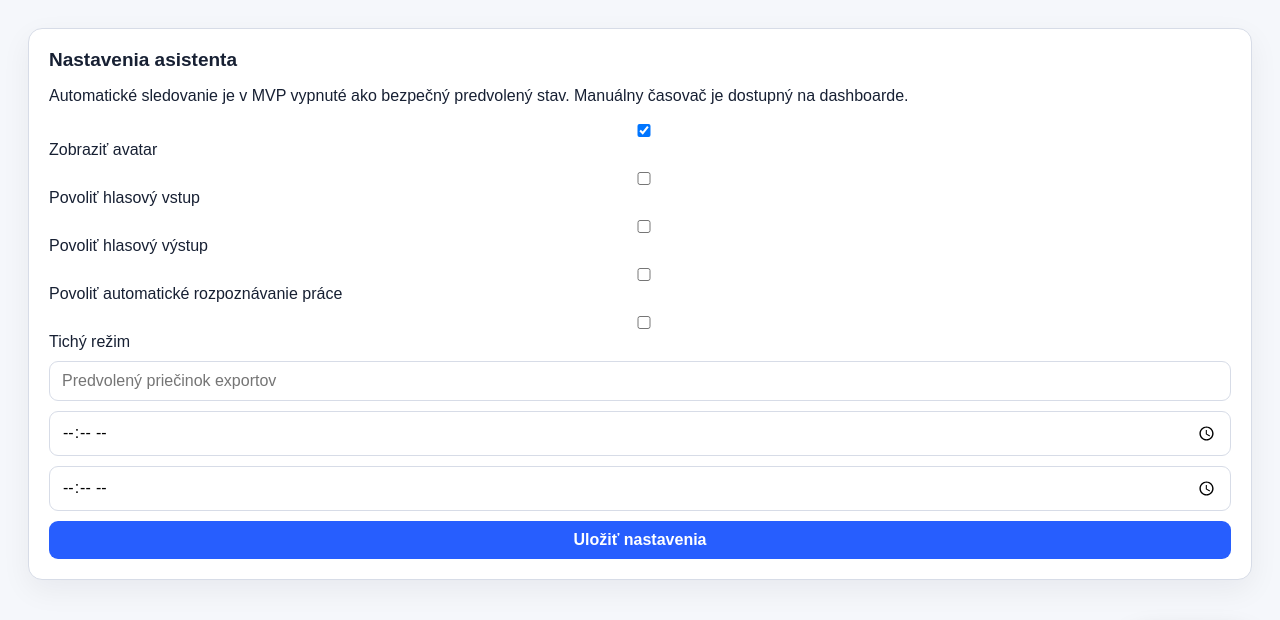
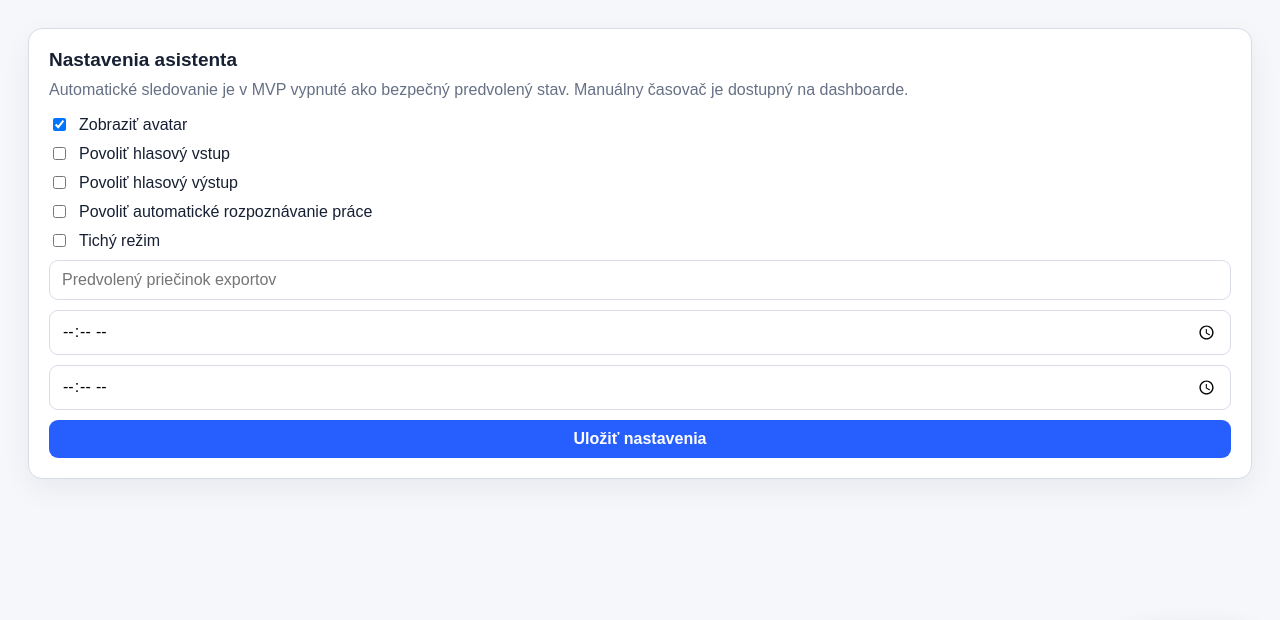
Before and after one commit to VanDeGall/EduTestor, a Flask app: page /settings in a window 1280 px wide. Shown: the part 94-714 px from the top of the page. Run offline with Flask 3, Linux system fonts and the light colour scheme; data comes from the database, SQL or seed files in the repository.

Commit message:
Polish MVP styling for settings and evidence

```diff
--- a/sdk_agent_app/static/style.css
+++ b/sdk_agent_app/static/style.css
@@ -96,6 +96,11 @@ body {
   font-size: 28px;
 }
 
+.muted {
+  color: var(--muted);
+  margin-top: -6px;
+}
+
 .active {
   border-color: var(--primary);
 }
@@ -123,6 +128,17 @@ button,
 }
 
 textarea { min-height: 86px; resize: vertical; }
+
+.check {
+  display: flex;
+  align-items: center;
+  gap: 10px;
+  color: var(--text);
+}
+
+.check input {
+  width: auto;
+}
 
 button,
 .button {
```
